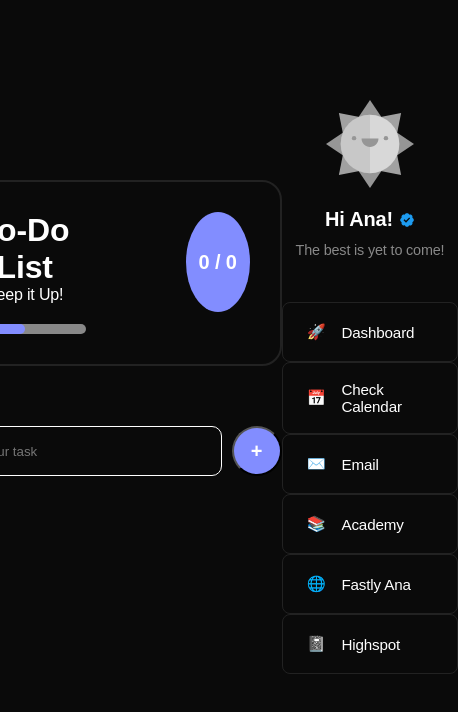
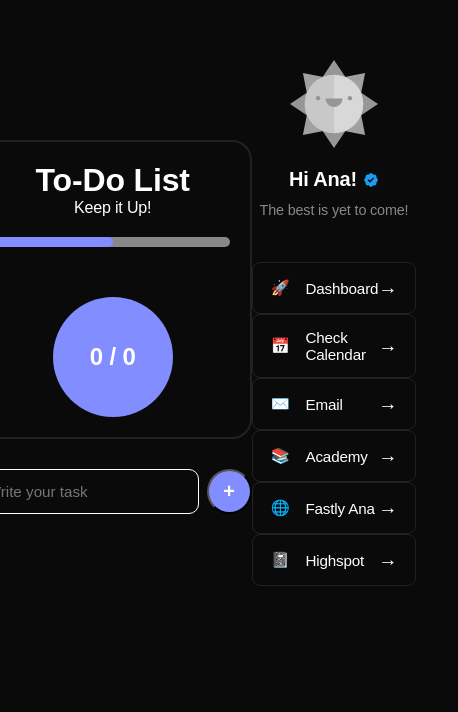
Before and after one commit to anaramirezmorones/To-Do-Dashboard, a plain HTML site: page public/index.html in a window 390 px wide. Shown: the whole page, 458 px wide, since content can reach past the window. Drawn offline with Linux system fonts and the light colour scheme; a web font is replaced by a local one.

Commit message:
Added media query for mobile device to CSS

```diff
--- a/public/index.html
+++ b/public/index.html
@@ -96,6 +96,6 @@
         </main>
     </div>
 
-  <script src="/app.js"></script>
+  <script src="./app.js"></script>
 </body>
 </html>
--- a/public/style.css
+++ b/public/style.css
@@ -255,3 +255,72 @@
         width: 24px;
         height: 24px;
     }
+
+    /*Media Query for mobile devices*/
+    @media (max-width: 576px) {
+        body{
+            padding: 20px 15px;
+            align-items: flex-start;
+        }
+
+        .container-todo, .container{
+            width: 100%;
+            max-width: 100%;
+            margin: 20px auto o auto;
+        }
+
+        .stats-container{
+            flex-direction: column;
+            gap: 20px;
+            padding: 20px;
+            align-items: center;
+            text-align: center;
+        }
+
+        .details{
+            margin-bottom: 10px;
+        }
+
+        #numbers{
+            width: 120px;
+            height: 120px;
+            font-size: 1.5rem;
+        }
+
+        form{
+            margin-top: 30px;
+            gap: 8px;
+        }
+
+        input{
+            padding: 12px;
+            font-size: 0.95rem;
+        }
+
+        button{
+            width: 45px;
+            height: 45px;
+        }
+
+        #task-list{
+            margin-top: 20px;
+        }
+
+        .taskItem{
+            padding: 12px;
+        }
+
+        .link-card{
+            padding: 14px 18px;
+        }
+
+        .arrow-icon {
+            opacity: 1;
+            transform: translateX(0);
+        }
+
+
+
+
+
+    }
```
